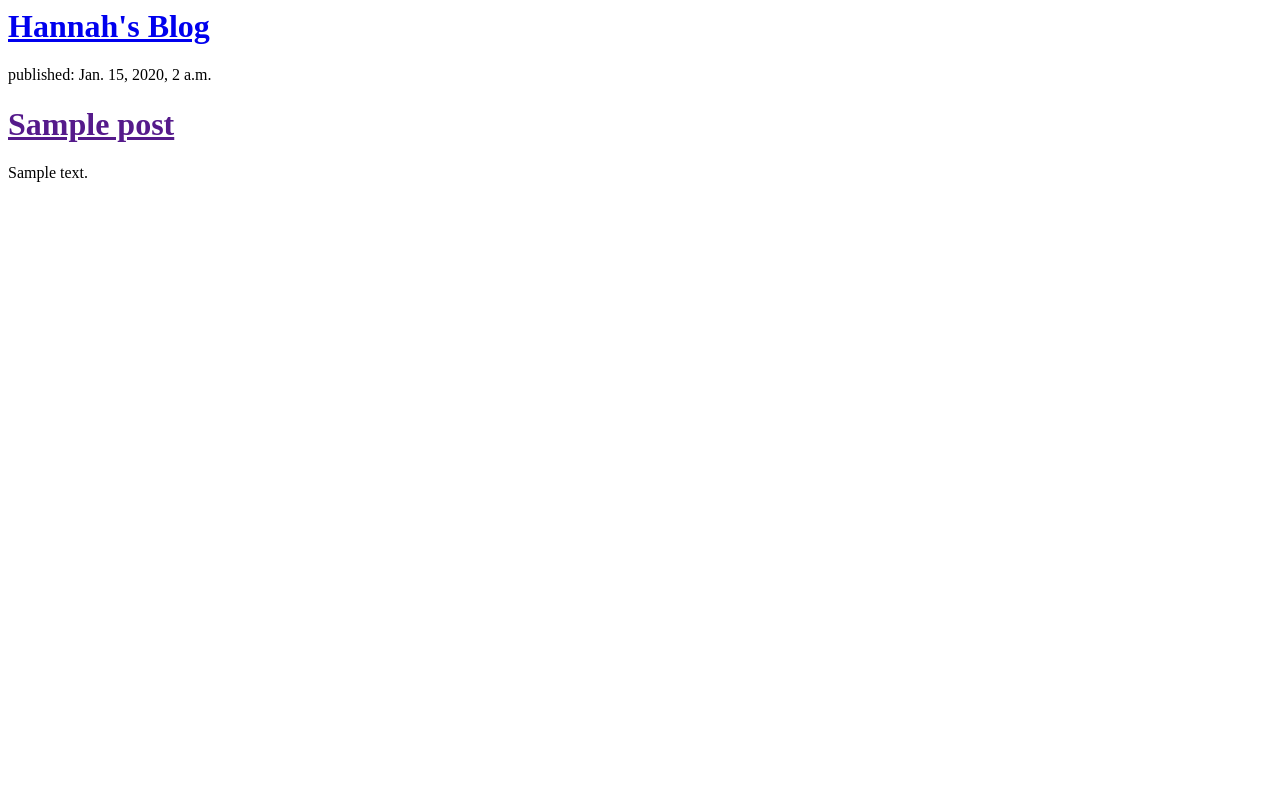
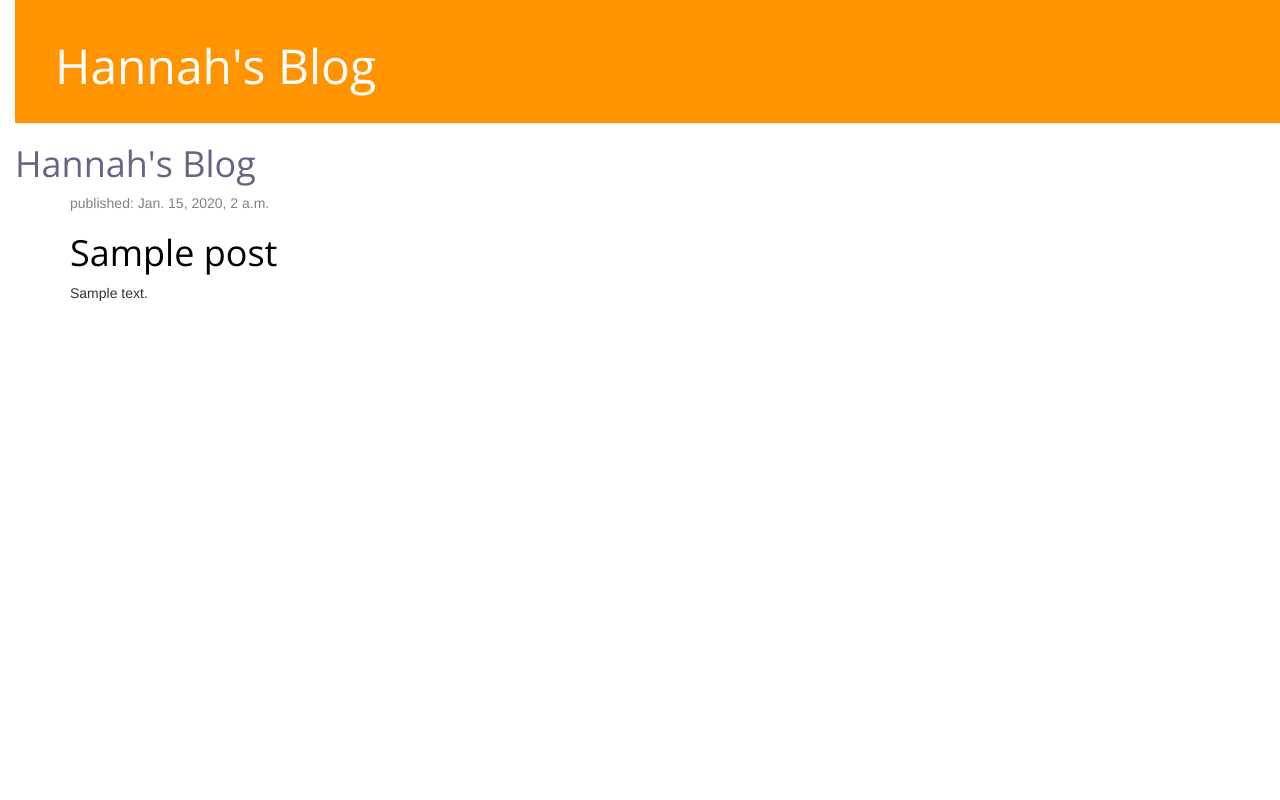
Before and after one commit to pemps/my-first-blog, a Django app: template blog/templates/blog/post_list.html in a window 1280 px wide. Run offline with Django 3.2, Linux system fonts and the light colour scheme; the template is opened without the code that fills it: values that come from a table or form of the project are taken from there, others are empty; tables that the repository leaves empty hold one stand-in row (values such as "Sample post"); some libraries are stand-ins or nearby versions.

Commit message:
Added styiling in the CSS file

```diff
--- /dev/null
+++ b/blog/static/css/blog.css
@@ -0,0 +1,55 @@
+h1 a {
+    color: #666684;
+ 	font-family: 'Open Sans';
+}
+
+body {
+    padding-left: 15px;
+}
+
+.page-header {
+    background-color: #ff9400;
+    margin-top: 0;
+    padding: 20px 20px 20px 40px;
+}
+
+.page-header h1, .page-header h1 a, .page-header h1 a:visited, .page-header h1 a:active {
+    color: #ffffff;
+    font-size: 36pt;
+    text-decoration: none;
+}
+
+.content {
+    margin-left: 40px;
+}
+
+h1, h2, h3, h4 {
+    font-family: 'Open Sans';
+}
+
+.date {
+    color: #828282;
+}
+
+.save {
+    float: right;
+}
+
+.post-form textarea, .post-form input {
+    width: 100%;
+}
+
+.top-menu, .top-menu:hover, .top-menu:visited {
+    color: #ffffff;
+    float: right;
+    font-size: 26pt;
+    margin-right: 20px;
+}
+
+.post {
+    margin-bottom: 70px;
+}
+
+.post h1 a, .post h1 a:visited {
+    color: #000000;
+}
--- a/blog/templates/blog/post_list.html
+++ b/blog/templates/blog/post_list.html
@@ -1,11 +1,36 @@
+{% load staticfiles %}
+<html>
+    <head>
+   		 <div class="page-header">
+  		  <h1><a href="/">Hannah's Blog</a></h1>
+		</div>
+
+        <title>Hannah's Blog</title>
+		<link href="//fonts.googleapis.com/css?family=Lobster&subset=latin,latin-ext" rel="stylesheet" type="text/css">
+		<link href="//fonts.googleapis.com/css?family=Open+Sans&subset=latin,latin-ext" rel="stylesheet" type="text/css">
+        <link rel="stylesheet" href="//maxcdn.bootstrapcdn.com/bootstrap/3.2.0/css/bootstrap.min.css">
+        <link rel="stylesheet" href="//maxcdn.bootstrapcdn.com/bootstrap/3.2.0/css/bootstrap-theme.min.css">
+        <link rel="stylesheet" href="{% static 'css/blog.css' %}">
+    </head>
+    <body>
         <div>
             <h1><a href="/">Hannah's Blog</a></h1>
         </div>
 
+<div class="content container">
+    <div class="row">
+        <div class="col-md-8">
             {% for post in posts %}
-    <div>
+                <div class="post">
+                    <div class="date">
                         <p>published: {{ post.published_date }}</p>
+                    </div>
                     <h1><a href="">{{ post.title }}</a></h1>
                     <p>{{ post.text|linebreaksbr }}</p>
                 </div>
             {% endfor %}
+        </div>
+    </div>
+</div>
+    </body>
+</html>
```
Lines whose indentation alone changed are shown as unchanged.
